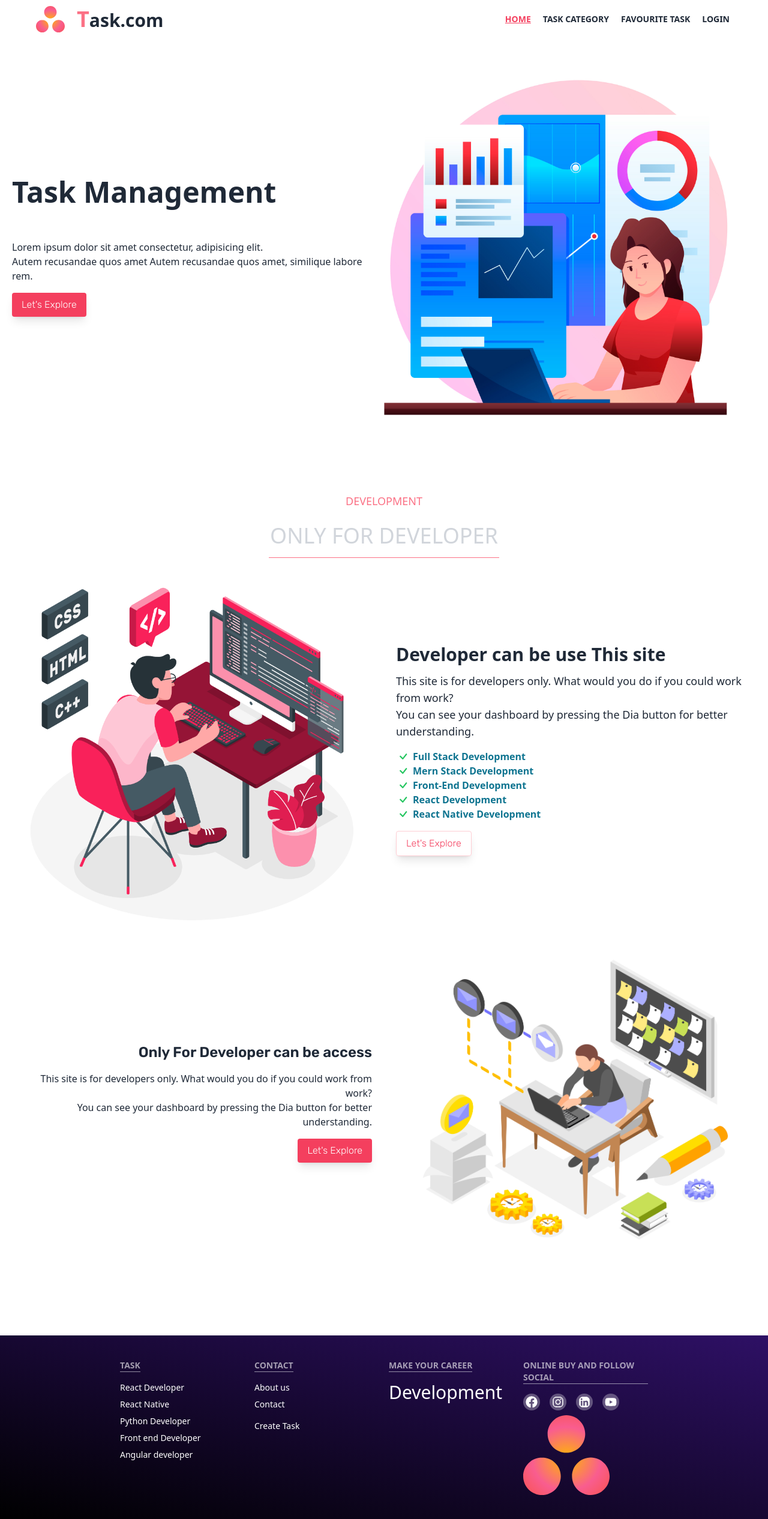
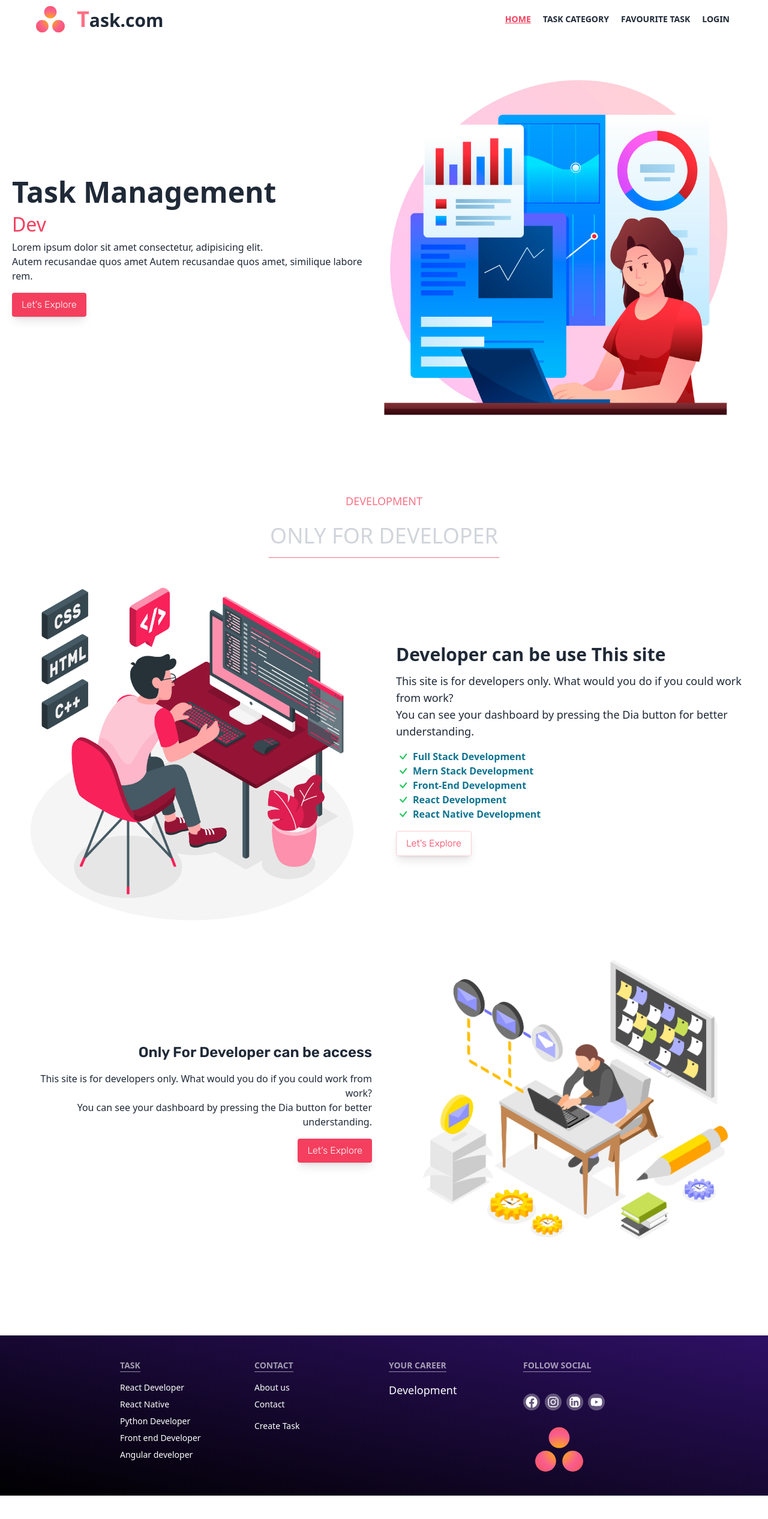
Before and after one commit to urraju/task-management, a React (Vite) app: page / in a window 1280 px wide. Shown: the whole page at 60% size. After the commit the page ends 2493 px from the top, so only its background shows below. Built offline with nearby package versions, Linux system fonts and the light colour scheme; no server answers.

Commit message:
update error page with userprofile and readme file

```diff
--- a/src/Components/Dashboard/TaskManagement.jsx
+++ b/src/Components/Dashboard/TaskManagement.jsx
@@ -160,7 +160,7 @@ const TaskManagement = () => {
               </div>
               <div className="text-white flex-1">
                 <h1 className="uppercase border border-cyan-600 border-opacity-80 mx-auto w-max px-3 rounded ">
-                  OnGoing
+                   Complete
                 </h1>
                 <div ref={addTodoRef}>
                   {ongoing?.map((todo, index) => (
--- a/src/Layout/Banner.jsx
+++ b/src/Layout/Banner.jsx
@@ -12,13 +12,13 @@ const Banner = () => {
           <TypeAnimation
               className="text-rose-500 font-poppins text-sm  mb-4 mt-5"
               sequence={[
-                "Create Your Favourite Task",
+                "Create Your Task",
                 1000,
-                "Create Any Task",
+                "Get Any Task",
                 1000,
                 "",
                 1000,
-                "Development Task Create",
+                "Develop your career",
                 1000,
               ]}
               wrapper="span"
--- a/src/Layout/Footer.jsx
+++ b/src/Layout/Footer.jsx
@@ -11,7 +11,7 @@ import {
 const Footer = () => {
   return (
     <div className="w-full mt-20 bg-gradient-to-tr  to-violet-950 from-black ">
-      <footer className="footer grid grid-cols-2 md:grid-cols-4 w-9/12 mx-auto text-white p-10  font-philospar">
+      <footer className="footer grid grid-cols-2 w-full md:grid-cols-4 md:w-9/12 mx-auto text-white p-10  font-philospar">
         <nav>
           <header className="footer-title border-b ">Task</header>
           <a className="link link-hover">React Developer</a>
@@ -28,17 +28,17 @@ const Footer = () => {
           <a className="link link-hover">Create Task</a>
         </nav>
         <nav>
-          <header className="footer-title border-b ">Make your career</header>
-          <p className="text-3xl">Development</p>
+          <header className="footer-title border-b ">your career</header>
+          <p className="md:text-3xlj text-lg">Development</p>
 
-          <div className="grid grid-flow-col gap-4"></div>
+
         </nav>
         <nav>
           <header className="footer-title flex border-b ">
-            Online Buy And Follow Social
+             Follow Social
           </header>
 
-          <div className="grid  grid-flow-col gap-4">
+          <div className="grid  grid-flow-col gap-2 mt-5">
             <a  href=""><FaFacebook className="h-7 w-7  backdrop-blur bg-white/30 rounded-full p-1" /></a>
             <a href=""><FaInstagram className="h-7 w-7  backdrop-blur bg-white/30 rounded-full p-1" /></a>
             <a href=""><FaLinkedin className="h-7 w-7  backdrop-blur bg-white/30 rounded-full p-1" /></a>
@@ -46,7 +46,7 @@ const Footer = () => {
 
           </div>
           <div>
-            <img className="w-36" src={logo} alt="" />
+            <img className="w-20 mt-5 ml-5" src={logo} alt="" />
           </div>
         </nav>
       </footer>
--- /dev/null
+++ b/src/Layout/NotFound/NotFound.jsx
@@ -0,0 +1,17 @@
+
+import { Link } from "react-router-dom";
+import error from "../../assets/NotFound/errorPage.png";
+import { BsArrowRight } from "react-icons/bs";
+const NotFound = () => {
+  return (
+    <div className="w-full p-8 mt-10 mx-auto lg:w-5/12 md:w-7/12">
+      <img className="mx-auto" src={error} alt="" />
+      <Link to="/">
+        <button className=" text-rose-500 w-full uppercase py-1 px-5  underline  flex items-center font-kdam font-light justify-center gap-2 rounded">
+          Go Home <BsArrowRight className=" text-xl" />{" "}
+        </button>
+      </Link>
+    </div>
+  );
+};
+export default NotFound;
--- a/src/Pages/Login.jsx
+++ b/src/Pages/Login.jsx
@@ -28,7 +28,7 @@ const Login = () => {
       <div className=" rounded-xl max-w-7xl mx-auto">
         <div className="flex flex-col p-3  md:flex-row items-center justify-center gap-20">
 
-          <div className="border w-full rounded-lg border-blue-200 font-hebo md:w-1/3 p-10">
+          <div className="border w-full rounded-lg border-rose-200 font-hebo md:w-1/3 p-10">
             <h1 className="text-center font-semibold text-3xl">Login</h1>
             <div className="mt-8">
               <form onSubmit={handleLogin}>
@@ -55,7 +55,7 @@ const Login = () => {
 
                 <button
                   type="submit"
-                  className="bg-blue-600 disabled:bg-sky-200 text-white uppercase w-full py-2 rounded"
+                  className="bg-rose-600 disabled:bg-sky-200 text-white uppercase w-full py-2 rounded"
                 >
                   Sign in
                 </button>
--- a/src/Pages/Register.jsx
+++ b/src/Pages/Register.jsx
@@ -41,7 +41,7 @@ const Register = () => {
           <div>
             <img className="hidden w-96 md:block" src={logo} alt="" />
           </div>
-          <div className="border  rounded-lg border-blue-200 font-hebo w-full md:w-1/3 p-10">
+          <div className="border  rounded-lg border-rose-200 font-hebo w-full md:w-1/3 p-10">
             <h1 className="text-center font-semibold text-3xl">Sign Up</h1>
             <div className="mt-8">
               <form onSubmit={handleSubmit(onSubmit)}>
@@ -116,7 +116,7 @@ const Register = () => {
                 </label>
                 <button
                   type="submit"
-                  className="bg-blue-600 uppercase text-white w-full py-2 rounded"
+                  className="bg-rose-600 uppercase text-white w-full py-2 rounded"
                 >
                   Sign Up
                 </button>
--- a/src/Routes/Routes.jsx
+++ b/src/Routes/Routes.jsx
@@ -7,11 +7,13 @@ import Register from "../Pages/Register";
 import PrivateRoute from "../Components/PrivateRoute/PrivateRoute";
 import TaskManagement from "../Components/Dashboard/TaskManagement";
 import Update from "../Layout/Update";
+import NotFound from "../Layout/NotFound/NotFound";
 
 const router = createBrowserRouter([
   {
     path: "/",
     element: <Root />,
+    errorElement : <NotFound/>,
     children: [
       {
         path: "/",
```
Also changed, not shown: src/assets/NotFound/errorPage.png (added).
